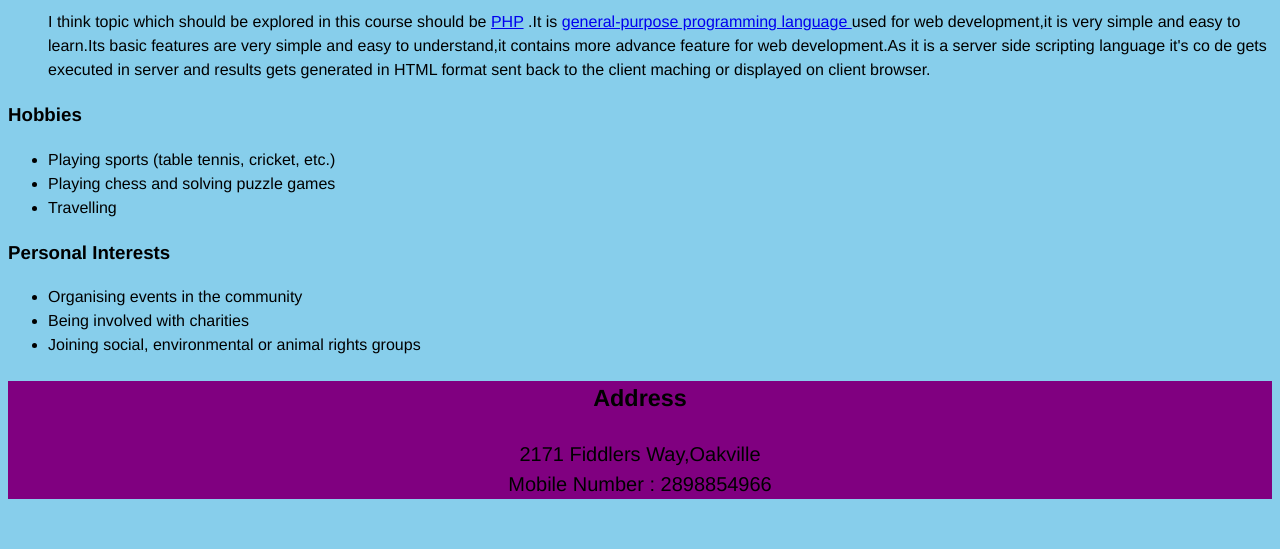
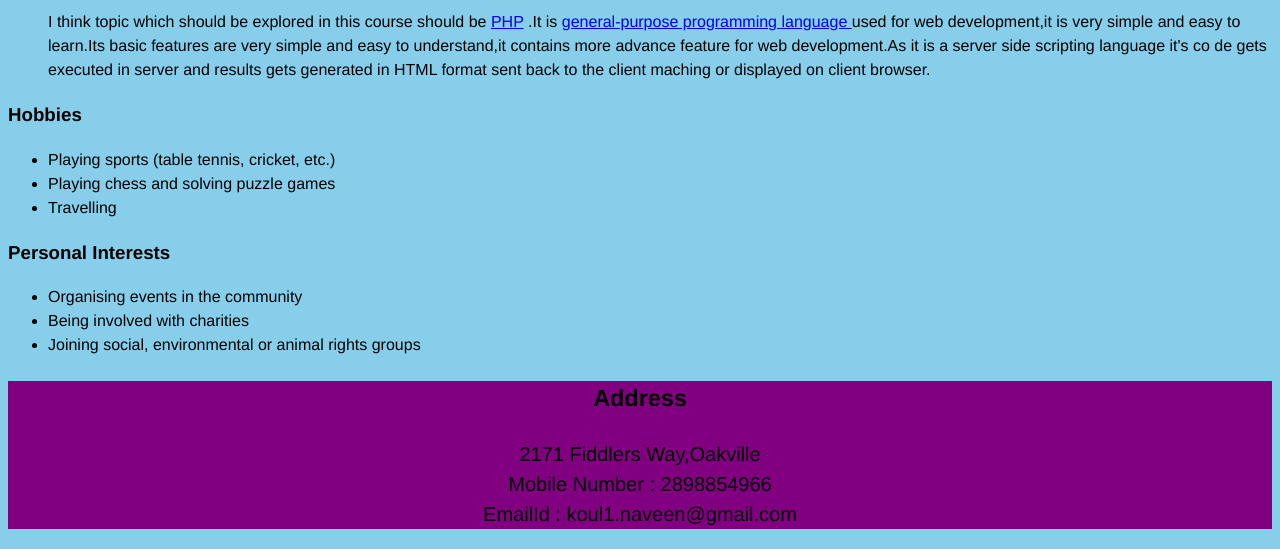
Before and after one commit to Naveen-Koul/mybio, a plain HTML site: page index.html in a window 1280 px wide. Shown: the part 2768-3317 px from the top of the page. Before the commit the page ends 3287 px from the top, so only its background shows below. Drawn offline with Linux system fonts and the light colour scheme.

Commit message:
Added email address

```diff
--- a/index.html
+++ b/index.html
@@ -89,10 +89,10 @@
         </Section>
     </main>
 
-    <footer >
+    <footer>
 
         <h3>Address</h3>
-            <p>2171 Fiddlers Way,Oakville<br>Mobile Number : 2898854966</p>
+        <p>2171 Fiddlers Way,Oakville<br>Mobile Number : 2898854966<br>EmailId : koul1.naveen@gmail.com</p>
 
     </footer>
 
```
Lines whose indentation alone changed are shown as unchanged.
